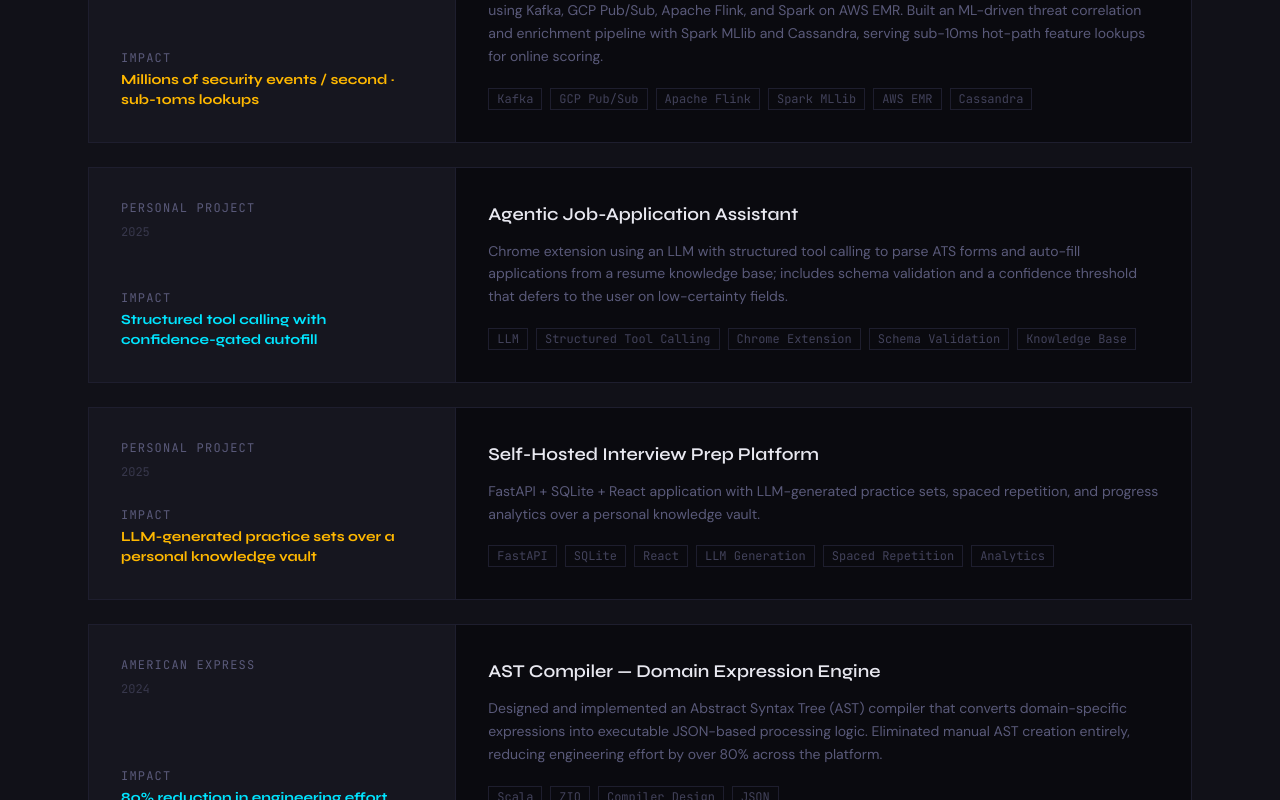
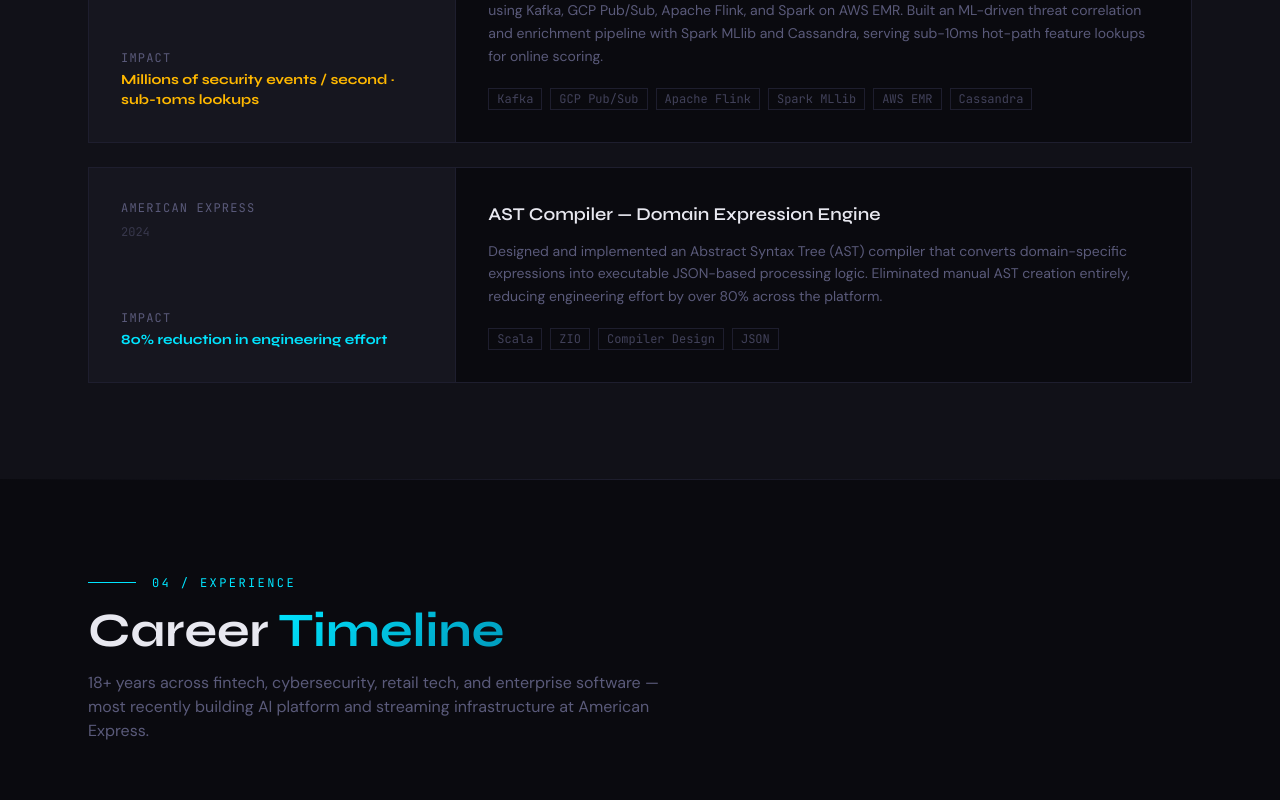
Before and after one commit to amudhan023/amudhan-portfolio, a React (Vite) app: page / in a window 1280 px wide. Shown: the part 3817-4617 px from the top of the page. Built offline with nearby package versions, Linux system fonts and the light colour scheme.

Commit message:
Remove two personal projects; update SRE Copilot dates

```diff
--- a/src/data.js
+++ b/src/data.js
@@ -48,7 +48,7 @@ export const projects = [
   {
     title: 'AI-Powered SRE Copilot',
     company: 'American Express',
-    year: '2024 – 2025',
+    year: '2025 – 2026',
     impact: 'Automated root-cause analysis on a live incident stream',
     tags: ['LangGraph', 'LangSmith', 'Kafka', 'Apache Flink', 'Agentic Workflows', 'Tool Calling', 'Prometheus', 'ELK', 'PagerDuty'],
     description:
@@ -103,26 +103,6 @@ export const projects = [
     tags: ['Kafka', 'GCP Pub/Sub', 'Apache Flink', 'Spark MLlib', 'AWS EMR', 'Cassandra'],
     description:
       'Architected a multi-tenant security analytics platform ingesting millions of security events per second using Kafka, GCP Pub/Sub, Apache Flink, and Spark on AWS EMR. Built an ML-driven threat correlation and enrichment pipeline with Spark MLlib and Cassandra, serving sub-10ms hot-path feature lookups for online scoring.',
-    color: 'gold',
-  },
-  {
-    title: 'Agentic Job-Application Assistant',
-    company: 'Personal Project',
-    year: '2025',
-    impact: 'Structured tool calling with confidence-gated autofill',
-    tags: ['LLM', 'Structured Tool Calling', 'Chrome Extension', 'Schema Validation', 'Knowledge Base'],
-    description:
-      'Chrome extension using an LLM with structured tool calling to parse ATS forms and auto-fill applications from a resume knowledge base; includes schema validation and a confidence threshold that defers to the user on low-certainty fields.',
-    color: 'accent',
-  },
-  {
-    title: 'Self-Hosted Interview Prep Platform',
-    company: 'Personal Project',
-    year: '2025',
-    impact: 'LLM-generated practice sets over a personal knowledge vault',
-    tags: ['FastAPI', 'SQLite', 'React', 'LLM Generation', 'Spaced Repetition', 'Analytics'],
-    description:
-      'FastAPI + SQLite + React application with LLM-generated practice sets, spaced repetition, and progress analytics over a personal knowledge vault.',
     color: 'gold',
   },
   {
```
